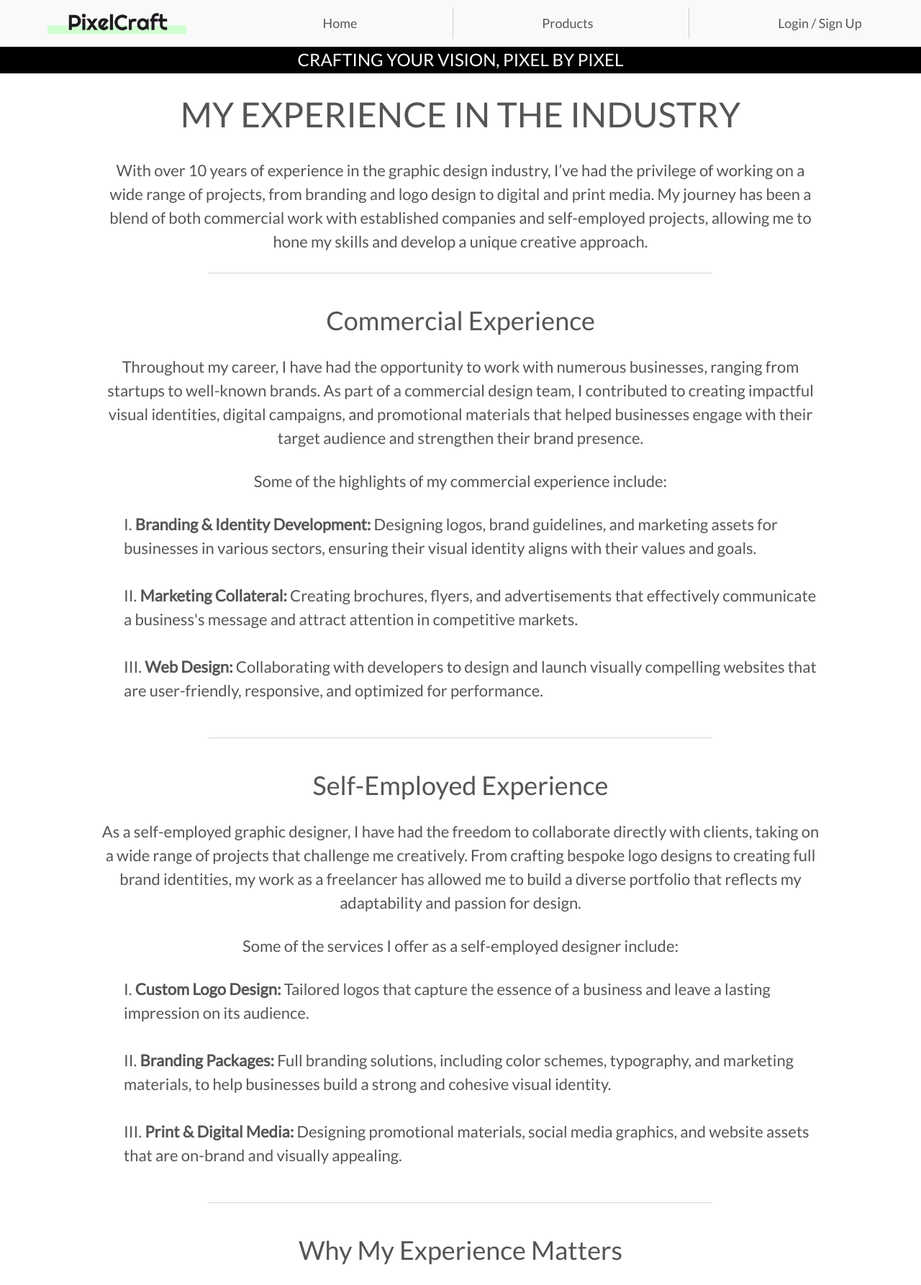
After one commit to HCaldwell95/pixel-craft, a Django app: page /experience/ in a window 1280 px wide. The commit adds this page. Shown: the top 1786 px of the page at 72% size. Run offline with Django 5.2, Linux system fonts and the light colour scheme; some libraries are stand-ins or nearby versions.

Commit message:
Added experience page and content

```diff
--- /dev/null
+++ b/home/templates/home/experience.html
@@ -0,0 +1,51 @@
+{% extends "base.html" %}
+{% load static %}
+
+{% block extra_css %}
+    <link rel="stylesheet" href="{% static 'css/core_pages.css' %}">
+{% endblock %}
+
+{% block extra_title %}
+    | My Experience
+{% endblock %}
+
+{% block page_header %}
+{% endblock %}
+
+{% block content %}
+    <section class="core-page-section container">
+        <h1>My Experience in the Industry</h1>
+        <p>With over 10 years of experience in the graphic design industry, I’ve had the privilege of working on a wide range of projects, from branding and logo design to digital and print media. My journey has been a blend of both commercial work with established companies and self-employed projects, allowing me to hone my skills and develop a unique creative approach.</p>
+
+        <hr>
+
+        <h2>Commercial Experience</h2>
+        <p>Throughout my career, I have had the opportunity to work with numerous businesses, ranging from startups to well-known brands. As part of a commercial design team, I contributed to creating impactful visual identities, digital campaigns, and promotional materials that helped businesses engage with their target audience and strengthen their brand presence.</p>
+        <p>Some of the highlights of my commercial experience include:</p>
+        <ul class="core-page-ul">
+            <li><strong>Branding & Identity Development:</strong> Designing logos, brand guidelines, and marketing assets for businesses in various sectors, ensuring their visual identity aligns with their values and goals.</li><br>
+            <li><strong>Marketing Collateral:</strong> Creating brochures, flyers, and advertisements that effectively communicate a business's message and attract attention in competitive markets.</li><br>
+            <li><strong>Web Design:</strong> Collaborating with developers to design and launch visually compelling websites that are user-friendly, responsive, and optimized for performance.</li><br>
+        </ul>
+
+        <hr>
+
+        <h2>Self-Employed Experience</h2>
+        <p>As a self-employed graphic designer, I have had the freedom to collaborate directly with clients, taking on a wide range of projects that challenge me creatively. From crafting bespoke logo designs to creating full brand identities, my work as a freelancer has allowed me to build a diverse portfolio that reflects my adaptability and passion for design.</p>
+        <p>Some of the services I offer as a self-employed designer include:</p>
+        <ul class="core-page-ul">
+            <li><strong>Custom Logo Design:</strong> Tailored logos that capture the essence of a business and leave a lasting impression on its audience.</li><br>
+            <li><strong>Branding Packages:</strong> Full branding solutions, including color schemes, typography, and marketing materials, to help businesses build a strong and cohesive visual identity.</li><br>
+            <li><strong>Print & Digital Media:</strong> Designing promotional materials, social media graphics, and website assets that are on-brand and visually appealing.</li><br>
+        </ul>
+
+        <hr>
+
+        <h2>Why My Experience Matters</h2>
+        <p>Over the years, I’ve developed a keen understanding of design principles, marketing strategies, and the importance of user experience. Whether I’m working on a commercial project or collaborating with clients as a freelancer, I bring a wealth of knowledge and a deep passion for design to every job. I am always striving to improve my craft, keep up with industry trends, and deliver exceptional results for my clients.</p>
+
+        <p>I’m excited to continue growing and taking on new challenges in the design world. Whether you’re looking for a fresh look for your business or need creative solutions to solve complex design problems, I’d love to help bring your vision to life.</p>
+        <br>
+        <br>
+    </section>
+{% endblock %}
--- a/home/urls.py
+++ b/home/urls.py
@@ -5,4 +5,5 @@ urlpatterns = [
     path('', views.index, name='home'),
     path('diversity/', views.diversity_policy, name='diversity_policy'),
     path('work-with-me/', views.work_with_me, name='work_with_me'),
+    path('experience/', views.experience, name='experience'),
 ]
--- a/home/views.py
+++ b/home/views.py
@@ -108,3 +108,6 @@ def diversity_policy(request):
 
 def work_with_me(request):
     return render(request, 'home/work-with-me.html')
+
+def experience(request):
+    return render(request, 'home/experience.html')
--- a/static/css/core_pages.css
+++ b/static/css/core_pages.css
@@ -45,3 +45,9 @@ h1, h2, p {
     list-style-type: none;
     padding-top: 20px;
 }
+
+hr {
+    width: 70%;
+    margin: 0 auto;
+    padding: 1em;
+}
--- a/templates/base.html
+++ b/templates/base.html
@@ -130,7 +130,7 @@
             <div class="col-12">
                 <ul class="footer-links list-inline">
                     <li class="list-inline-item"><a href="{% url 'work_with_me' %}">Work With Me</a></li>
-                    <li class="list-inline-item"><a href="#">Experience</a></li>
+                    <li class="list-inline-item"><a href="{% url 'experience' %}">Experience</a></li>
                     <li class="list-inline-item"><a href="#">Portfolio</a></li>
                     <li class="list-inline-item"><a href="#">FAQ</a></li>
                     <li class="list-inline-item"><a href="#">About</a></li>
```
